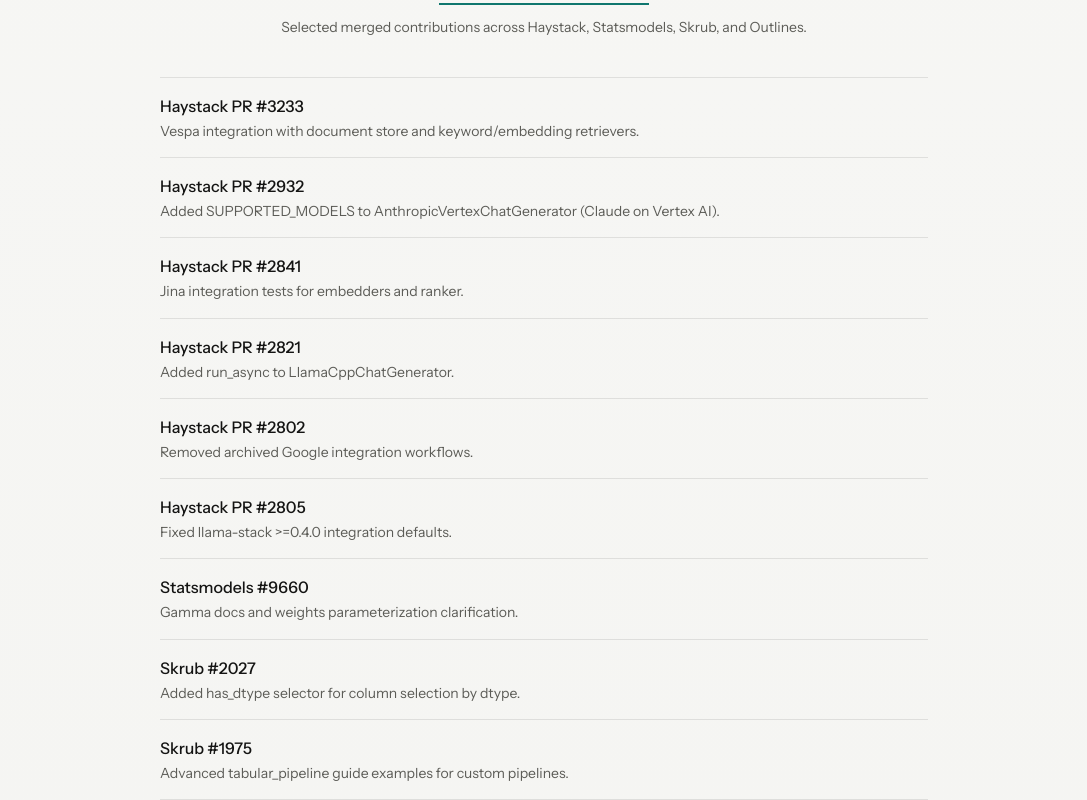
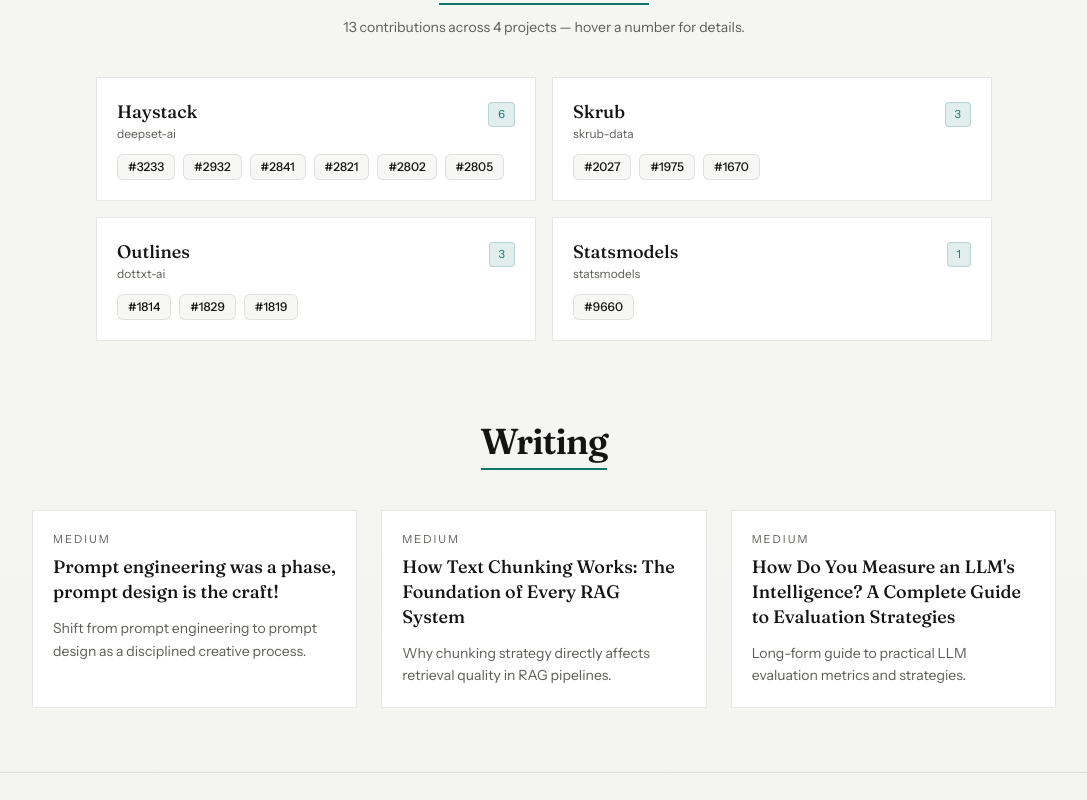
Before and after one commit to kudos07/portfolio-website, a Next.js app: page / in a window 1280 px wide. Shown: the part 3060-3860 px from the top of the page, without its empty margins (96-1183 px from the left). Built offline with nearby package versions, Linux system fonts and the light colour scheme.

Commit message:
Compact open source section into repo-grouped contribution chips.

```diff
--- a/src/app/components/OpenSourceAndWriting/OpenSourceAndWriting.tsx
+++ b/src/app/components/OpenSourceAndWriting/OpenSourceAndWriting.tsx
@@ -1,82 +1,116 @@
 "use client";
 import React from "react";
 import Contact from "../Contact/Contact";
+
+interface Contribution {
+  label: string;
+  description: string;
+  link: string;
+}
+
+interface RepoGroup {
+  name: string;
+  org: string;
+  items: Contribution[];
+}
+
+const openSourceGroups: RepoGroup[] = [
+  {
+    name: "Haystack",
+    org: "deepset-ai",
+    items: [
+      {
+        label: "#3233",
+        description: "Vespa integration with document store and keyword/embedding retrievers.",
+        link: "https://github.com/deepset-ai/haystack-core-integrations/pull/3233",
+      },
+      {
+        label: "#2932",
+        description: "Added SUPPORTED_MODELS to AnthropicVertexChatGenerator (Claude on Vertex AI).",
+        link: "https://github.com/deepset-ai/haystack-core-integrations/pull/2932",
+      },
+      {
+        label: "#2841",
+        description: "Jina integration tests for embedders and ranker.",
+        link: "https://github.com/deepset-ai/haystack-core-integrations/pull/2841",
+      },
+      {
+        label: "#2821",
+        description: "Added run_async to LlamaCppChatGenerator.",
+        link: "https://github.com/deepset-ai/haystack-core-integrations/pull/2821",
+      },
+      {
+        label: "#2802",
+        description: "Removed archived Google integration workflows.",
+        link: "https://github.com/deepset-ai/haystack-core-integrations/pull/2802",
+      },
+      {
+        label: "#2805",
+        description: "Fixed llama-stack >=0.4.0 integration defaults.",
+        link: "https://github.com/deepset-ai/haystack-core-integrations/pull/2805",
+      },
+    ],
+  },
+  {
+    name: "Skrub",
+    org: "skrub-data",
+    items: [
+      {
+        label: "#2027",
+        description: "Added has_dtype selector for column selection by dtype.",
+        link: "https://github.com/skrub-data/skrub/pull/2027",
+      },
+      {
+        label: "#1975",
+        description: "Advanced tabular_pipeline guide examples for custom pipelines.",
+        link: "https://github.com/skrub-data/skrub/pull/1975",
+      },
+      {
+        label: "#1670",
+        description: "Docs improvements and list-selector proposal.",
+        link: "https://github.com/skrub-data/skrub/pull/1670",
+      },
+    ],
+  },
+  {
+    name: "Outlines",
+    org: "dottxt-ai",
+    items: [
+      {
+        label: "#1814",
+        description: "Parametrized Transformers tokenizer smoke tests.",
+        link: "https://github.com/dottxt-ai/outlines/pull/1814",
+      },
+      {
+        label: "#1829",
+        description: "Tokenizer fragility: SPIECE_UNDERLINE dependency in transformers.file_utils.",
+        link: "https://github.com/dottxt-ai/outlines/issues/1829",
+      },
+      {
+        label: "#1819",
+        description: "LlamaCppTokenizer: EOS masked as padding, fallback vocab truncation collisions.",
+        link: "https://github.com/dottxt-ai/outlines/issues/1819",
+      },
+    ],
+  },
+  {
+    name: "Statsmodels",
+    org: "statsmodels",
+    items: [
+      {
+        label: "#9660",
+        description: "Gamma docs and weights parameterization clarification.",
+        link: "https://github.com/statsmodels/statsmodels/pull/9660",
+      },
+    ],
+  },
+];
 
 interface CardItem {
   title: string;
   description: string;
   link: string;
 }
-
-const openSource: CardItem[] = [
-  {
-    title: "Haystack PR #3233",
-    description:
-      "Vespa integration with document store and keyword/embedding retrievers.",
-    link: "https://github.com/deepset-ai/haystack-core-integrations/pull/3233",
-  },
-  {
-    title: "Haystack PR #2932",
-    description: "Added SUPPORTED_MODELS to AnthropicVertexChatGenerator (Claude on Vertex AI).",
-    link: "https://github.com/deepset-ai/haystack-core-integrations/pull/2932",
-  },
-  {
-    title: "Haystack PR #2841",
-    description: "Jina integration tests for embedders and ranker.",
-    link: "https://github.com/deepset-ai/haystack-core-integrations/pull/2841",
-  },
-  {
-    title: "Haystack PR #2821",
-    description: "Added run_async to LlamaCppChatGenerator.",
-    link: "https://github.com/deepset-ai/haystack-core-integrations/pull/2821",
-  },
-  {
-    title: "Haystack PR #2802",
-    description: "Removed archived Google integration workflows.",
-    link: "https://github.com/deepset-ai/haystack-core-integrations/pull/2802",
-  },
-  {
-    title: "Haystack PR #2805",
-    description: "Fixed llama-stack >=0.4.0 integration defaults.",
-    link: "https://github.com/deepset-ai/haystack-core-integrations/pull/2805",
-  },
-  {
-    title: "Statsmodels #9660",
-    description: "Gamma docs and weights parameterization clarification.",
-    link: "https://github.com/statsmodels/statsmodels/pull/9660",
-  },
-  {
-    title: "Skrub #2027",
-    description: "Added has_dtype selector for column selection by dtype.",
-    link: "https://github.com/skrub-data/skrub/pull/2027",
-  },
-  {
-    title: "Skrub #1975",
-    description:
-      "Advanced tabular_pipeline guide examples for custom pipelines.",
-    link: "https://github.com/skrub-data/skrub/pull/1975",
-  },
-  {
-    title: "Skrub #1670",
-    description: "Docs improvements and list-selector proposal.",
-    link: "https://github.com/skrub-data/skrub/pull/1670",
-  },
-  {
-    title: "Outlines #1814",
-    description: "Parametrized Transformers tokenizer smoke tests.",
-    link: "https://github.com/dottxt-ai/outlines/pull/1814",
-  },
-  {
-    title: "Outlines Issue #1829",
-    description: "Tokenizer fragility: SPIECE_UNDERLINE dependency in transformers.file_utils.",
-    link: "https://github.com/dottxt-ai/outlines/issues/1829",
-  },
-  {
-    title: "Outlines Issue #1819",
-    description: "LlamaCppTokenizer: EOS masked as padding, fallback vocab truncation collisions.",
-    link: "https://github.com/dottxt-ai/outlines/issues/1819",
-  },
-];
 
 const writings: CardItem[] = [
   {
@@ -101,37 +135,52 @@ const writings: CardItem[] = [
 ];
 
 export default function OpenSourceAndWriting() {
+  const total = openSourceGroups.reduce((n, g) => n + g.items.length, 0);
+
   return (
     <>
       <section
         id="open-source"
         className="section-top flex flex-col items-center px-4 pb-12 pt-24 text-[var(--text-main)] sm:px-8 sm:pt-28 lg:px-12"
       >
-        <div className="mx-auto w-full max-w-3xl">
+        <div className="mx-auto w-full max-w-4xl">
           <h2 className="section-title reveal-title mb-3 text-center text-3xl sm:text-4xl">
             <span className="section-title-accent">Open Source</span>
           </h2>
           <p className="mb-10 text-center text-sm text-[var(--text-soft)]">
-            Selected merged contributions across Haystack, Statsmodels, Skrub, and Outlines.
+            {total} contributions across {openSourceGroups.length} projects — hover a number for details.
           </p>
 
-          <div className="divide-y divide-[var(--line-soft)] border-y border-[var(--line-soft)]">
-            {openSource.map((item, i) => (
+          <div className="grid gap-4 sm:grid-cols-2">
+            {openSourceGroups.map((group) => (
+              <div
+                key={group.name}
+                className="border border-[var(--line-soft)] bg-[var(--bg-1)] p-5"
+              >
+                <div className="mb-3 flex items-baseline justify-between gap-2">
+                  <div>
+                    <h3 className="font-display text-lg font-medium text-[var(--text-main)]">
+                      {group.name}
+                    </h3>
+                    <p className="text-xs text-[var(--text-soft)]">{group.org}</p>
+                  </div>
+                  <span className="tag">{group.items.length}</span>
+                </div>
+                <div className="flex flex-wrap gap-2">
+                  {group.items.map((item) => (
                     <a
-                key={i}
+                      key={item.link}
                       href={item.link}
                       target="_blank"
                       rel="noopener noreferrer"
-                className="group block py-4 transition-colors hover:bg-[var(--bg-1)]/70"
                       title={item.description}
+                      className="rounded-md border border-[var(--line-soft)] bg-[var(--bg-0)] px-2.5 py-1 text-xs font-medium text-[var(--text-main)] transition hover:border-[var(--accent)] hover:text-[var(--accent)]"
                     >
-                <span className="font-medium text-[var(--text-main)] group-hover:text-[var(--accent)]">
-                  {item.title}
-                </span>
-                <span className="mt-1 block text-sm leading-snug text-[var(--text-soft)]">
-                  {item.description}
-                </span>
+                      {item.label}
                     </a>
+                  ))}
+                </div>
+              </div>
             ))}
           </div>
         </div>
```
Lines whose indentation alone changed are shown as unchanged.
